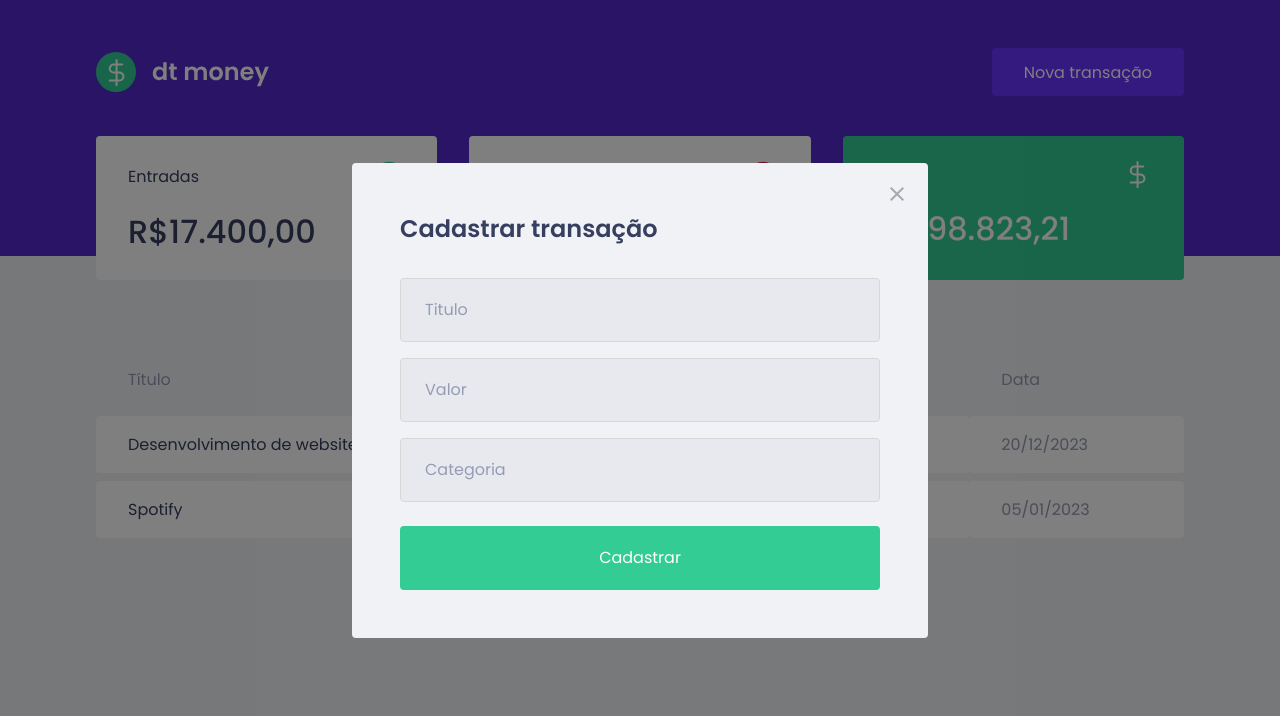
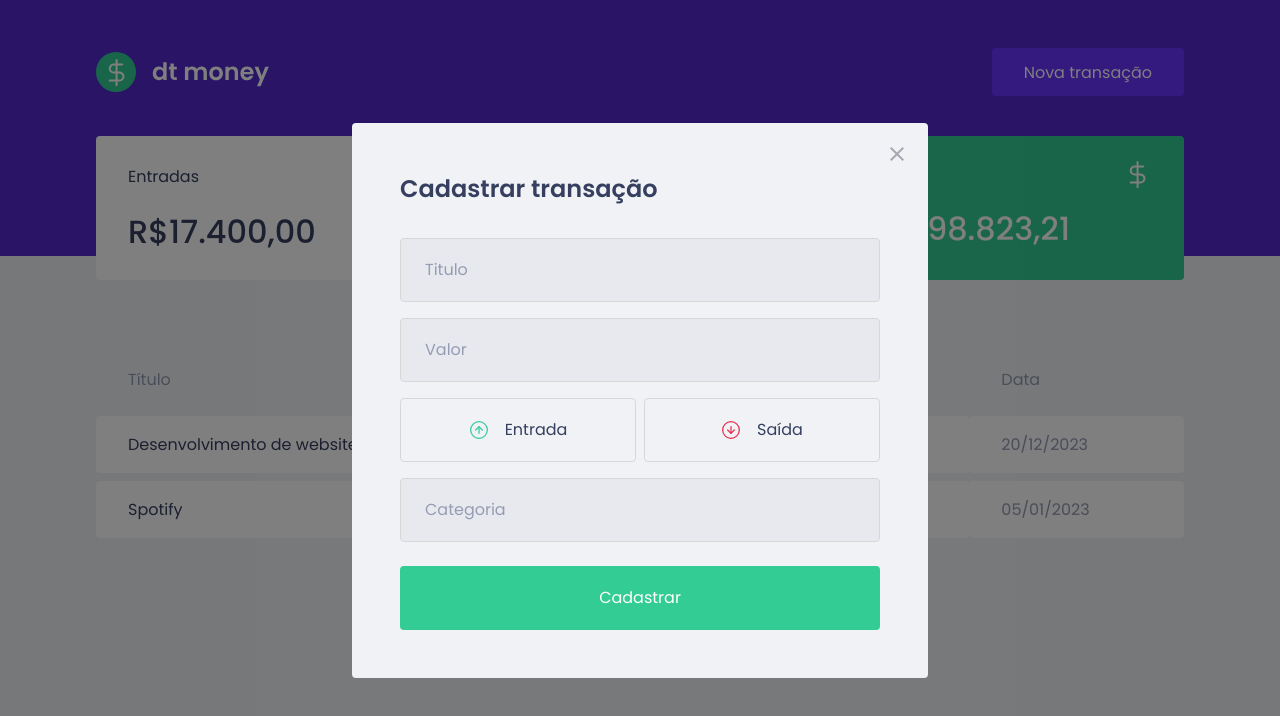
Before and after one commit to gabrielb-ss/dtmoney, a React (Create React App) app: page / in a window 1280 px wide. Both pictures are taken after a click on the button "Nova transação". Shown: the top 716 px of the page. Built offline with nearby package versions, Linux system fonts and the light colour scheme; no server answers; what miragejs would draw is missing.

Commit message:
feat: add income and outcome buttons in NewTransactionModal

```diff
--- a/package.json
+++ b/package.json
@@ -5,6 +5,7 @@
   "dependencies": {
     "axios": "^1.2.2",
     "miragejs": "^0.1.46",
+    "polished": "^4.2.2",
     "react": "^18.2.0",
     "react-dom": "^18.2.0",
     "react-modal": "^3.16.1",
--- a/src/App.tsx
+++ b/src/App.tsx
@@ -28,7 +28,7 @@
        <NeWtransactionModal
           isOpen={isNewTransactionModalOpen}
           onRequestClose={handleCloseNewTransactionModal}
-          />
+        />
 
        <GlobalStyle/>
     </>
--- a/src/components/NewTransactionModal/index.tsx
+++ b/src/components/NewTransactionModal/index.tsx
@@ -1,6 +1,9 @@
 import Modal from 'react-modal';
 import closeImg from '../../assets/close.svg';
-import { Container } from './styles';
+import incomeImg from '../../assets/income.svg';
+import outcomeImg from '../../assets/outcome.svg';
+
+import { Container, TransactionTypeContainer } from './styles';
 
 interface NewTransactionModalProps {
  isOpen: boolean;
@@ -35,6 +38,22 @@
         placeholder='Valor'
       />
 
+      <TransactionTypeContainer>
+        <button
+          type="button"
+        >
+          <img src={incomeImg} alt="Entrada" />
+          <span>Entrada</span>
+        </button>
+
+        <button
+          type="button"
+        >
+          <img src={outcomeImg} alt="Saída" />
+          <span>Saída</span>
+        </button>
+      </TransactionTypeContainer>
+
       <input
         placeholder='Categoria'
       />
--- a/src/components/NewTransactionModal/styles.ts
+++ b/src/components/NewTransactionModal/styles.ts
@@ -1,4 +1,6 @@
 import styled from 'styled-components';
+import { darken } from 'polished';
+
 export const Container = styled.form`
   h2 {
     color: var(--text-title);
@@ -48,3 +50,42 @@
   }
 
 `;
+
+export const TransactionTypeContainer = styled.div`
+  margin: 1rem 0;
+  display: grid;
+  grid-template-columns: 1fr 1fr;
+  gap: 0.5rem;
+
+  button {
+    height: 4rem;
+    border: 1px solid #d7d7d7;
+    border-radius: 0.25rem;
+
+    background: transparent;
+
+    display: flex;
+    align-items: center;
+    justify-content: center;
+
+    transition: border-color 0.2s;
+
+    &:hover {
+      border-color: ${darken(0.1, '#d7d7d7')};
+    }
+
+    img {
+      width: 20px;
+      height: 20px;
+    }
+
+    span {
+      display: inline-block;
+      margin-left: 1rem;
+      font-size: 1rem;
+      color: var(--text-title);
+    }
+
+  }
+
+`;
```
Also changed, not shown: 1 other file (tests, documents, lock files or other folders).
